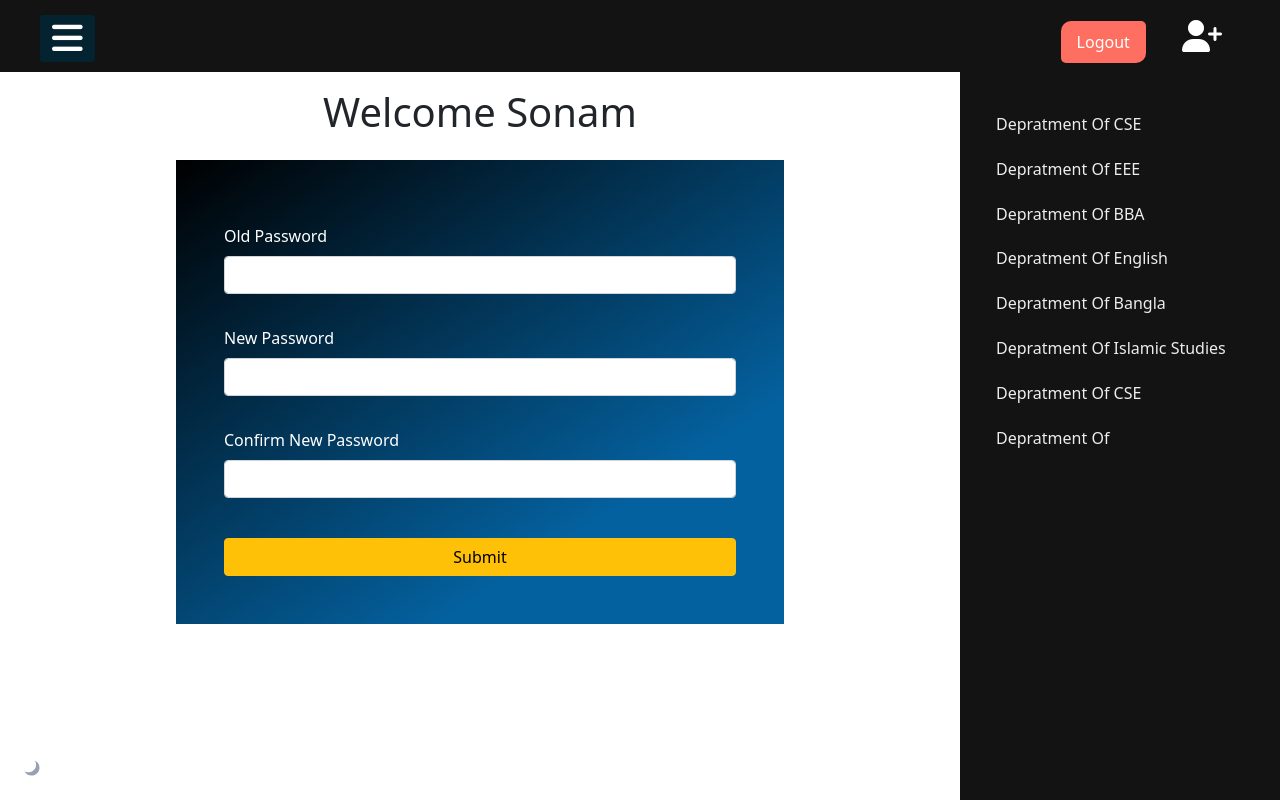
After one commit to Emad-ahmed/Reditapp_website, a Django app: page /change_password/ in a window 1280 px wide. The commit adds this page. Run offline with Django 4.2, Linux system fonts and the light colour scheme; parts of the project's set-up code (start-up, migrations or seed data) failed here and were passed over; some libraries are stand-ins or nearby versions; some web fonts are replaced.

Commit message:
chngenew

```diff
--- a/Redittmain/settings.py
+++ b/Redittmain/settings.py
@@ -126,6 +126,7 @@ STATIC_URL = 'static/'
 # https://docs.djangoproject.com/en/4.0/ref/settings/#default-auto-field
 
 DEFAULT_AUTO_FIELD = 'django.db.models.BigAutoField'
+
 STATICFILES_DIRS = [os.path.join(BASE_DIR, 'static')]
 
 MEDIA_ROOT = os.path.join(BASE_DIR, 'media')
--- a/Redittmain/urls.py
+++ b/Redittmain/urls.py
@@ -23,5 +23,5 @@ urlpatterns = [
     path('', include('reditapp.urls'))
 ]
 
-urlpatterns += static(settings.STATIC_URL, document_root=settings.STATIC_ROOT)
-urlpatterns += static(settings.MEDIA_URL, document_root=settings.MEDIA_ROOT)
+urlpatterns += static(settings.MEDIA_URL,
+                      document_root=settings.MEDIA_ROOT)
--- a/reditapp/templates/base.html
+++ b/reditapp/templates/base.html
@@ -11,6 +11,7 @@
     />
 
     <link rel="stylesheet" href="{% static 'css/style.css' %}" />
+    <link rel="stylesheet" href="{% static 'css/home.css' %}" />
     <title>Document</title>
     <style></style>
   </head>
--- /dev/null
+++ b/reditapp/templates/change_password.html
@@ -0,0 +1,46 @@
+{% extends 'base.html' %} <br />
+
+{% block title %}Change Password{% endblock title %} <br />
+{% block css %}{% endblock css %} <br />
+{% block js %}{% endblock js %} <br />
+
+{% block content %} {% load static %}
+<link
+  href="https://cdn.jsdelivr.net/npm/bootstrap@5.1.3/dist/css/bootstrap.min.css"
+  rel="stylesheet"
+  integrity="sha384-1BmE4kWBq78iYhFldvKuhfTAU6auU8tT94WrHftjDbrCEXSU1oBoqyl2QvZ6jIW3"
+  crossorigin="anonymous"
+/>
+<link rel="stylesheet" href="{% static 'css/style.css' %}" />
+<div class="col-lg-9">
+  <h1 class="text-center mb-4" style="margin-top: 5.5rem">Welcome Sonam</h1>
+  <form action="" method="POST" class="formprofile">
+    <div class="mb-3">
+      <label for="exampleInputPassword1" class="form-label">Old Password</label>
+      <input type="password" class="form-control" id="opwd" />
+    </div>
+    <div class="mb-3">
+      <label for="exampleInputPassword1" class="form-label">New Password</label>
+      <input
+        type="password"
+        class="form-control"
+        id="newpwd"
+        onkeyup="check_pass()"
+      />
+    </div>
+    <div class="mb-3">
+      <label for="exampleInputPassword1" class="form-label"
+        >Confirm New Password</label
+      >
+      <input
+        type="password"
+        class="form-control"
+        id="cpwd"
+        onkeyup="check_pass()"
+      />
+    </div>
+    <button type="submit" class="btn btn-warning w-100 mt-4">Submit</button>
+  </form>
+</div>
+
+{% endblock content %} <br />
--- a/reditapp/templates/profile.html
+++ b/reditapp/templates/profile.html
@@ -27,6 +27,7 @@
 <link rel="stylesheet" href="{% static 'css/style.css' %}" />
 <div class="col-lg-9 profileview">
   <h1 class="text-center mb-3">Profile</h1>
+  <a href="{% url 'change_password' %}">Change</a>
 
   <!-- Button trigger modal -->
   {% if not userprofile %}
--- a/reditapp/urls.py
+++ b/reditapp/urls.py
@@ -1,10 +1,11 @@
 from django.urls import path
-from reditapp.views import CSE, HomeView, SignupView, LoginView, forgot_password, logout, CSEView, ShowCSEView, ShowDetailView, ProfileView, ShareFileView, likepost
+from reditapp.views import CSE, HomeView, SignupView, LoginView, forgot_password, logout, CSEView, ShowCSEView, ShowDetailView, ProfileView, ShareFileView, likepost, ChangePasswordView
 
 urlpatterns = [
     path('', HomeView.as_view(), name='home'),
     path('loginview/', LoginView.as_view(), name='loginview'),
     path('signupview/', SignupView.as_view(), name='signupview'),
+    path('change_password/', ChangePasswordView.as_view(), name='change_password'),
     path('cse/', CSEView.as_view(), name='cse'),
     path('profile/', ProfileView.as_view(), name='profile'),
     path('share/', ShareFileView.as_view(), name='share'),
--- a/reditapp/views/__init__.py
+++ b/reditapp/views/__init__.py
@@ -1,4 +1,4 @@
-from reditapp.views.home import HomeView, likepost
+from reditapp.views.home import HomeView, likepost, ChangePasswordView
 
 
 from reditapp.views.signup import SignupView, ProfileView
--- a/reditapp/views/home.py
+++ b/reditapp/views/home.py
@@ -60,3 +60,8 @@ def likepost(request, id):
             post.likes.add(myuserdata)
 
     return HttpResponseRedirect(request.META.get('HTTP_REFERER'))
+
+
+class ChangePasswordView(View):
+    def get(self, request):
+        return render(request, "change_password.html")
--- a/static/css/style.css
+++ b/static/css/style.css
@@ -256,3 +256,7 @@ section {
 .addprofile {
     text-align: center;
 }
+
+.sharefiletext {
+    margin-top: 5rem;
+}
--- a/static/js/signup.js
+++ b/static/js/signup.js
@@ -13,3 +13,16 @@ function myFunction() {
         x.type = "password";
     }
 }
+
+
+function check_pass() {
+    let newp = $("#newpwd").val();
+    let cp = $("#cpwd").val();
+    if (newp == cp) {
+        $("#newpwd").css("border", "1px solid green");
+        $("#cpwd").css("border", "1px solid green");
+    } else {
+        $("#newpwd").css("border", "1px solid red");
+        $("#cpwd").css("border", "1px solid red");
+    }
+}
```
Also changed, not shown: reditapp/templates/sharefile.html (+12 -3 lines), db.sqlite3.
